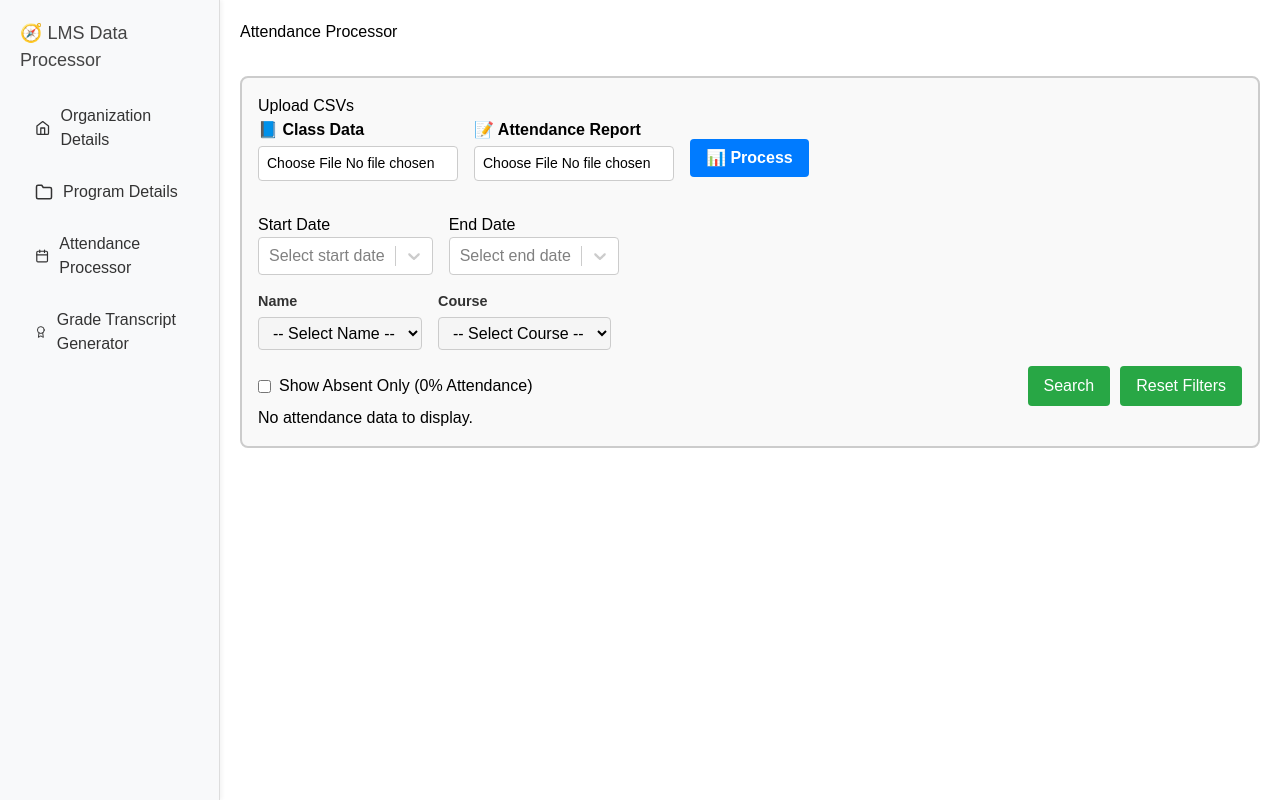
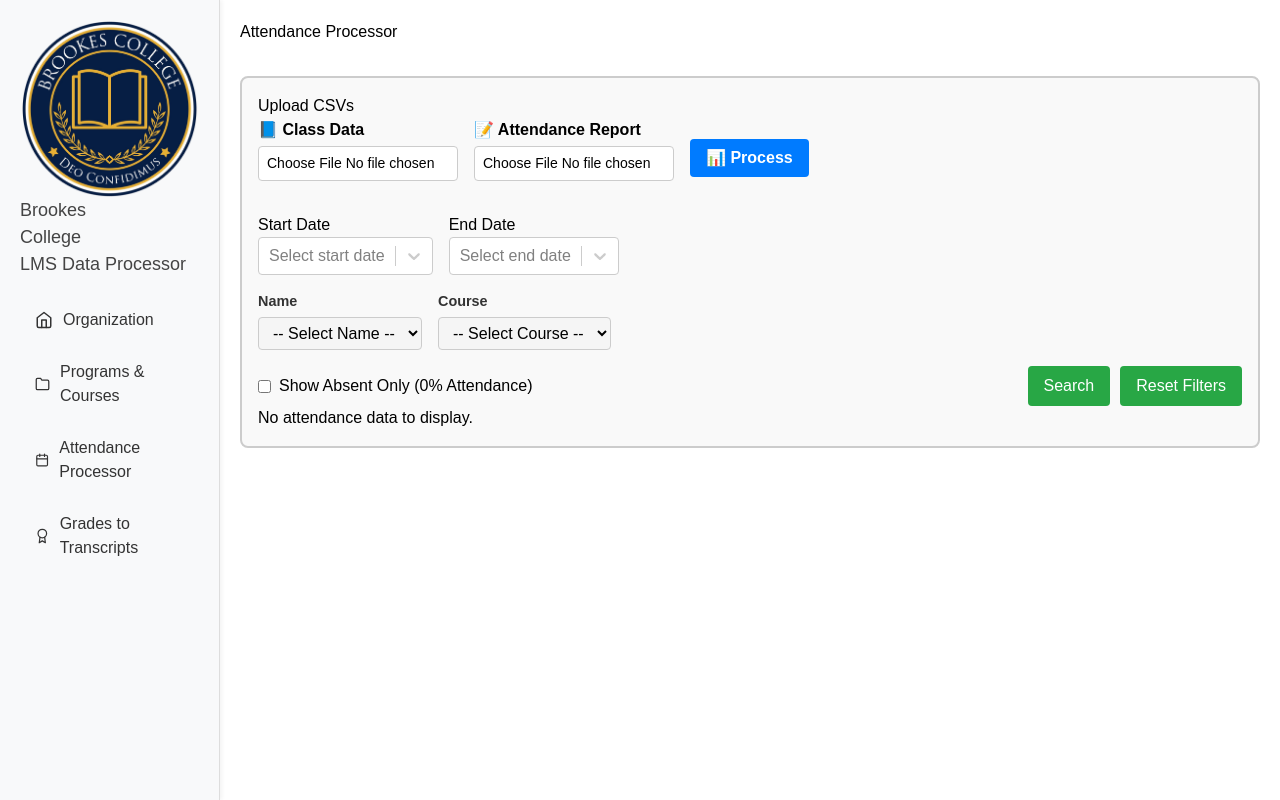
Before and after one commit to LMS-Automation-BC/lms_admin_dashboard, a Next.js app: page / in a window 1280 px wide. Built offline with nearby package versions, Linux system fonts and the light colour scheme.

Commit message:
changes for branding

```diff
--- a/app/components/Sidebar.tsx
+++ b/app/components/Sidebar.tsx
@@ -14,12 +14,12 @@ interface MenuItem {
 
 const menuItems: MenuItem[] = [
   {
-    name: 'Organization Details',
+    name: 'Organization',
     path:'/organization',
     icon:FiHome
   },
   {
-    name: 'Program Details',
+    name: 'Programs & Courses',
     path:'/programs',
     icon:FiFolder
   },
@@ -29,7 +29,7 @@ const menuItems: MenuItem[] = [
     icon: FiCalendar,
   },
   {
-    name: 'Grade Transcript Generator',
+    name: 'Grades to Transcripts',
     path: '/grades',
     icon: FiAward,
   },
@@ -72,7 +72,18 @@ const Sidebar = () => {
   return (
     <nav style={containerStyle}>
       <h2 style={{ fontSize: '18px', marginBottom: '20px', color: '#444' }}>
-        🧭 LMS Data Processor
+        <div className="header">
+          <img
+            src="/brookes_college.png"
+            alt="Institution Logo"
+            className="logo"
+          />
+          <div className="vertical-line" />
+          <div className="institution-name-wrapper">
+            <div className="institution-name brookes">Brookes</div>
+            <div className="institution-name college">College</div>
+          </div>
+        </div> LMS Data Processor
       </h2>
 
       {menuItems.map(({ name, path, icon: Icon }) => (
```
